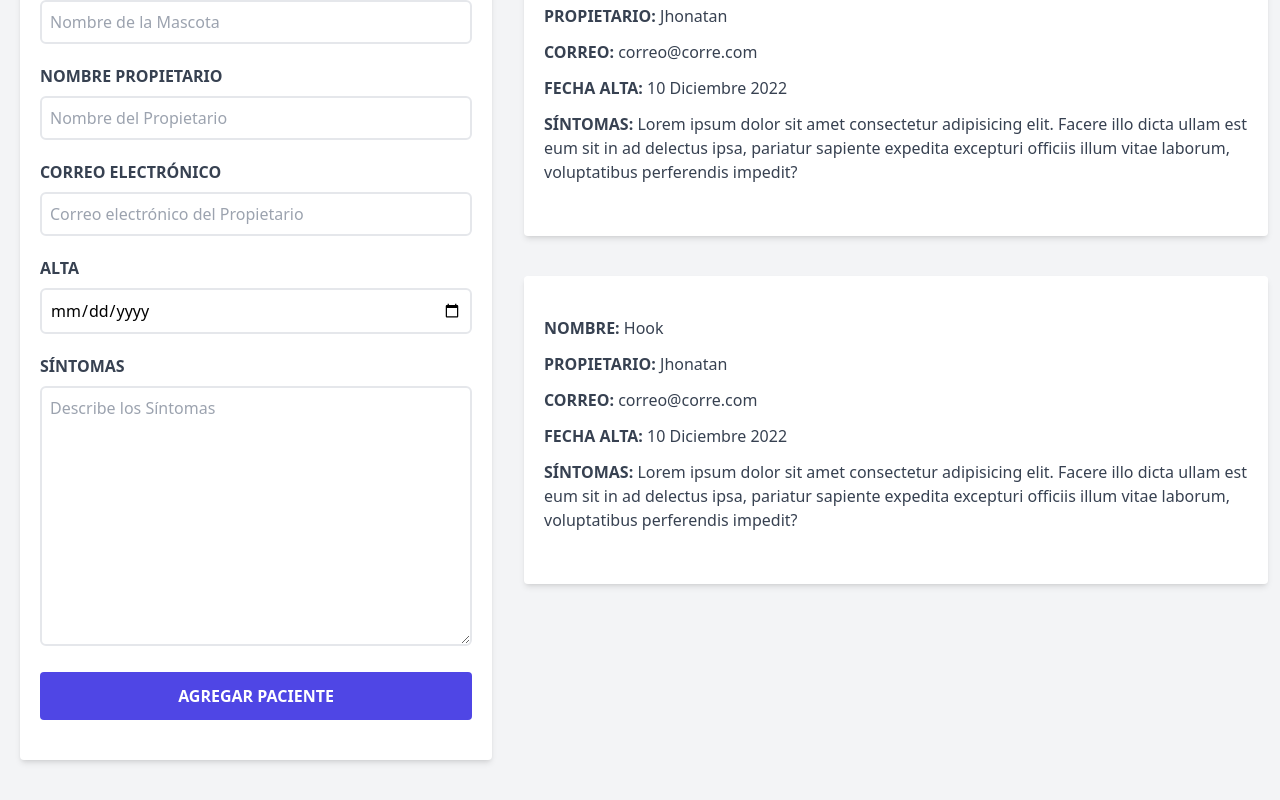
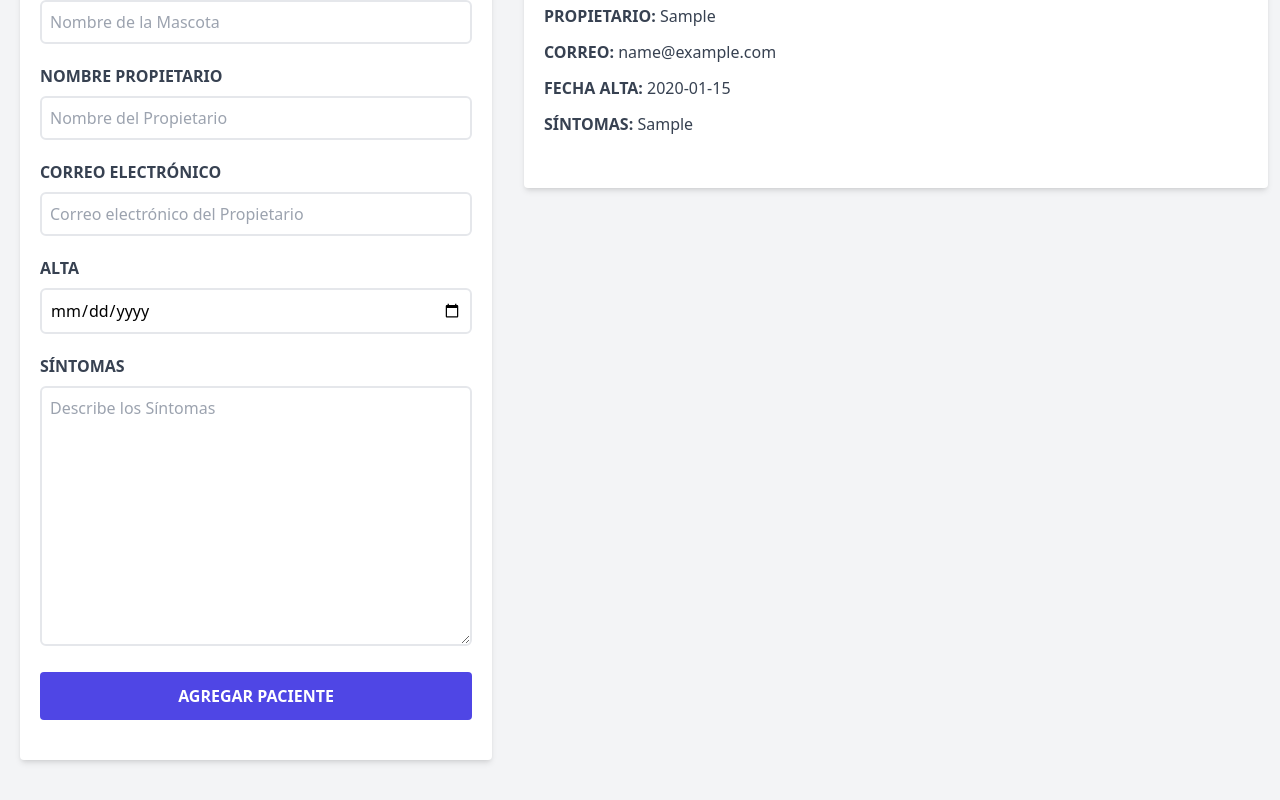
Before and after one commit to JhonatanWalterSen/citas-react, a React (Vite) app: page / in a window 1280 px wide. Both pictures are taken after typing "Sample", "Sample", "name@example.com", "2020-01-15", "Sample" into the empty fields and a click on the input "Agregar paciente". Shown: the part 420-1220 px from the top of the page. Built offline with nearby package versions, Linux system fonts and the light colour scheme.

Commit message:
Iteracion de cada card de pacientes

```diff
--- a/src/App.jsx
+++ b/src/App.jsx
@@ -12,7 +12,7 @@
       <Header  />
       <div className="mt-12 md:flex">
         <Formulario pacientes ={pacientes} setPacientes={setPacientes} />
-        <ListadoPacientes/>
+        <ListadoPacientes pacientes ={pacientes}/>
       </div>
     </div>
   )
--- a/src/components/Formulario.jsx
+++ b/src/components/Formulario.jsx
@@ -12,6 +12,11 @@
 
     const [error, setError] = useState(false)
 
+    /* const generarId = () => {
+        const ramdon =  Mathematic.ramdon().toString(36).substr(2)
+        const fecha =  Date.now.toString(36);
+        return ramdon+ fecha;
+    } */
 
     const handleSubmit = (e) =>{
         e.preventDefault()
@@ -30,7 +35,8 @@
             propietario,
             email,
             fecha,
-            sintomas
+            sintomas,
+            id: self.crypto.randomUUID()
         }
 
         setPacientes([...pacientes, objPaciente])
--- a/src/components/ListadoPacientes.jsx
+++ b/src/components/ListadoPacientes.jsx
@@ -1,7 +1,7 @@
 import React from 'react'
 import Paciente from './Paciente'
 
-const ListadoPacientes = () => {
+const ListadoPacientes = ({pacientes}) => {
     return (
         <div className="md:w-1/2 lg:w-3/5 h-screen md:overflow-y-scroll">
             <h2 className="font-black text-3xl text-center">patitentes</h2>
@@ -9,14 +9,9 @@
                 Administra tus {''}
                 <span className="text-indigo-600 font-bold">Pacientes y Citas</span>
             </p>
-            <Paciente />
-            <Paciente />
-            <Paciente />
-            <Paciente />
-            <Paciente />
-            <Paciente />
-            <Paciente />
-            <Paciente />
+            {pacientes.map( (paciente)=>(
+                    <Paciente key={paciente.id} paciente={paciente}/>
+            ) )}
         </div>
     )
 }
--- a/src/components/Paciente.jsx
+++ b/src/components/Paciente.jsx
@@ -1,26 +1,28 @@
 import React from 'react'
 
-const Paciente = () => {
+const Paciente = ({paciente}) => {
+    const {nombre,propietario,email,fecha,sintomas} = paciente
+
     return (
-        <div className="m-3 bg-white shadow-md px-5 py-10 rounded mb-10">
+        <div  className=" m-3 bg-white shadow-md px-5 py-10 rounded mb-10">
             <p className="font-bold mb-3 text-gray-700 uppercase">Nombre: {''}
-                <span className="font-normal normal-case">Hook</span>
+                <span className="font-normal normal-case">{nombre} </span>
             </p>
 
             <p className="font-bold mb-3 text-gray-700 uppercase">Propietario: {''}
-                <span className="font-normal normal-case">Jhonatan</span>
+                <span className="font-normal normal-case">{propietario}</span>
             </p>
 
             <p className="font-bold mb-3 text-gray-700 uppercase">Correo: {''}
-                <span className="font-normal normal-case">correo@corre.com</span>
+                <span className="font-normal normal-case">{email}</span>
             </p>
 
             <p className="font-bold mb-3 text-gray-700 uppercase">Fecha Alta: {''}
-                <span className="font-normal normal-case">10 Diciembre 2022</span>
+                <span className="font-normal normal-case">{fecha}</span>
             </p>
 
             <p className="font-bold mb-3 text-gray-700 uppercase">Síntomas: {''}
-                <span className="font-normal normal-case">Lorem ipsum dolor sit amet consectetur adipisicing elit. Facere illo dicta ullam est eum sit in ad delectus ipsa, pariatur sapiente expedita excepturi officiis illum vitae laborum, voluptatibus perferendis impedit?</span>
+                <span className="font-normal normal-case">{sintomas}</span>
             </p>
         </div>
     )
```
